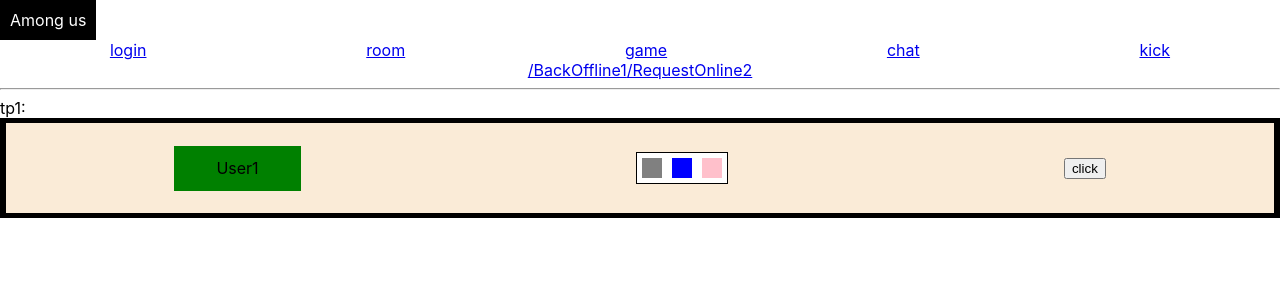
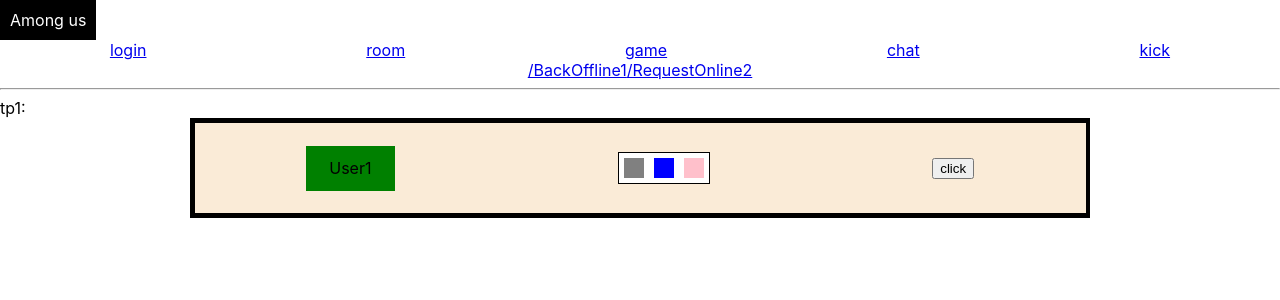
Before and after one commit to IgnatZakalinsky/among-us-front, a React (Create React App) app: page /RequestOnline2 in a window 1280 px wide. Shown: the top 300 px of the page. Built offline with nearby package versions, Linux system fonts and the light colour scheme.

Commit message:
some changes

```diff
--- a/src/a3-devs/RequestOnline2/tr1/User.module.css
+++ b/src/a3-devs/RequestOnline2/tr1/User.module.css
@@ -1,9 +1,10 @@
 .user {
+    margin: 0 auto;
     display: flex;
     justify-content: center;
     align-items: center;
     height: 100px;
-    width: 100%;
+    width: 900px;
     background-color: black;
 }
 
```
